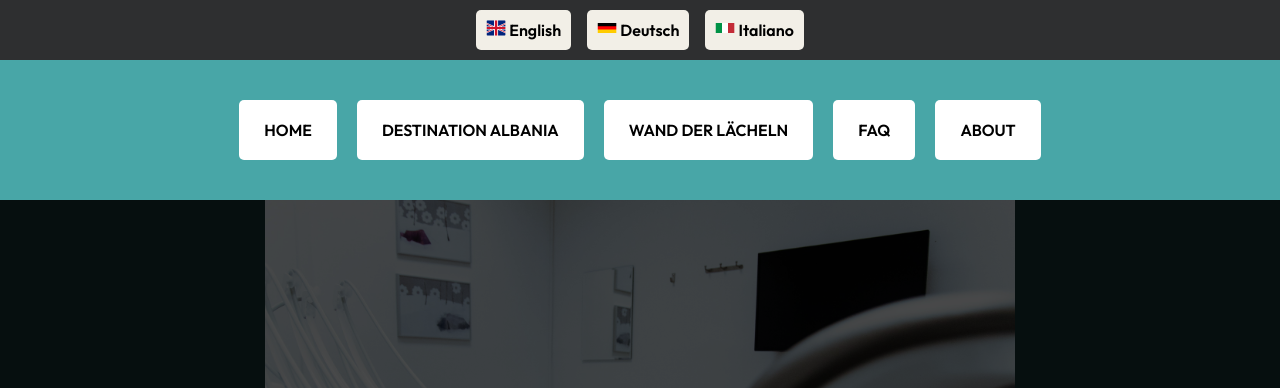
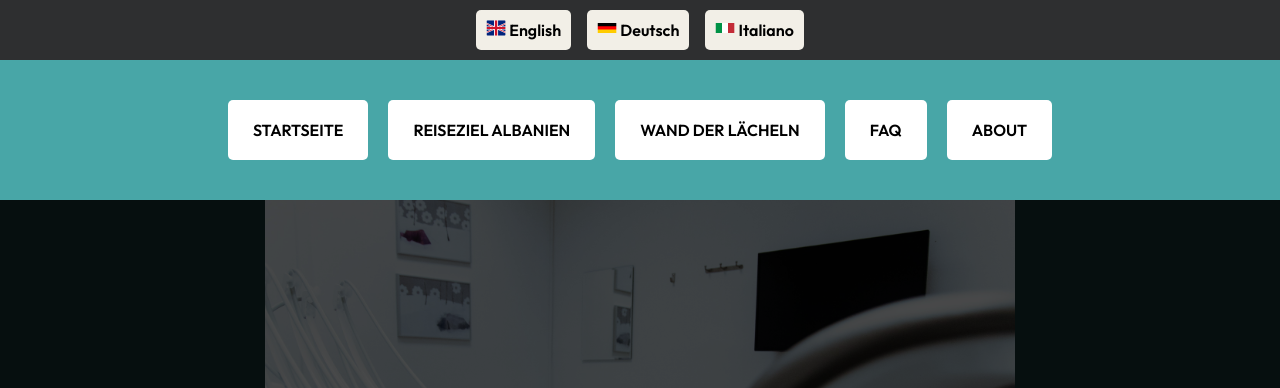
Before and after one commit to ssilatel/dental, a plain HTML site: page de/faq.html in a window 1280 px wide. Shown: the top 388 px of the page. Drawn offline with Linux system fonts and the light colour scheme.

Commit message:
Fix typo

```diff
--- a/de/faq.html
+++ b/de/faq.html
@@ -31,8 +31,8 @@
 		<section class="section-navigation">
 			<div class="container">
 				<nav>
-					<a href="index.html">HOME</a>
-					<a href="#">DESTINATION ALBANIA</a>
+					<a href="index.html">STARTSEITE</a>
+					<a href="#">REISEZIEL ALBANIEN</a>
 					<a href="#">WAND DER LÄCHELN</a>
 					<a href="faq.html">FAQ</a>
 					<a href="about.html">ABOUT</a>
```
